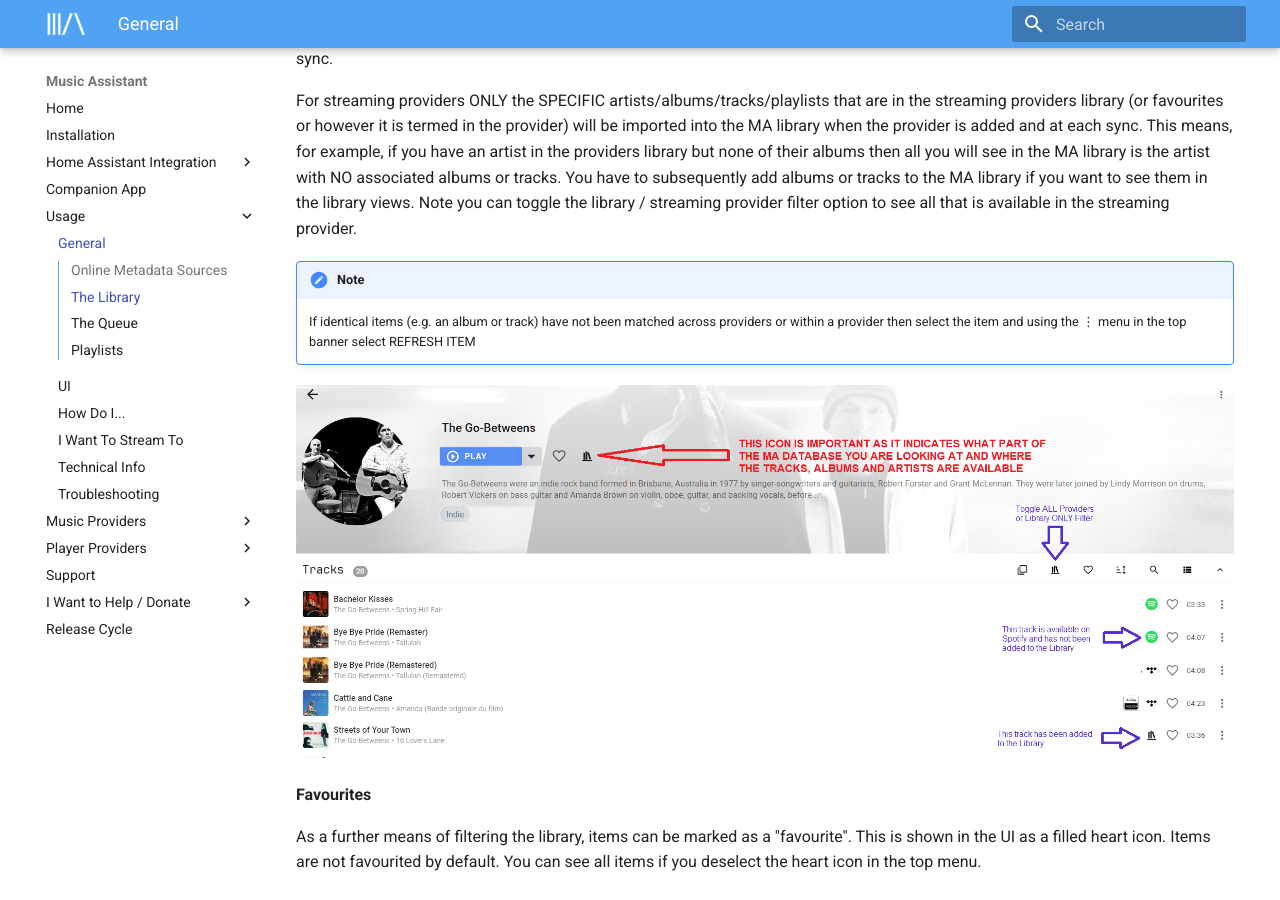
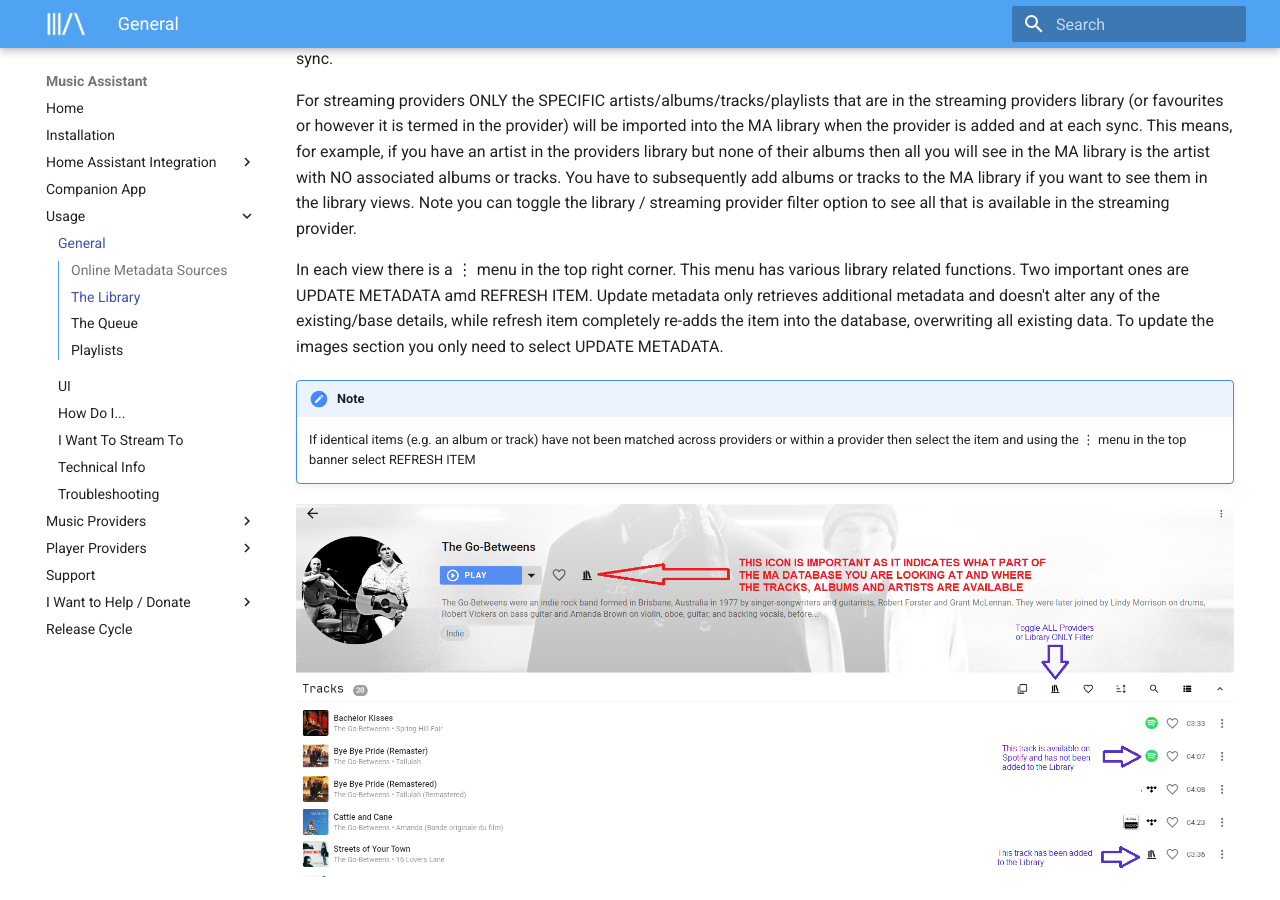
Before and after one commit to pwbriggs/music-assistant.github.io, an MkDocs documentation site: the page built from docs/usage.md, in a window 1280 px wide and 900 px high, scrolled down 613 px. Built offline with MkDocs 1.6.1 and Material for MkDocs 9.7.7, drawn with Linux system fonts in a browser that asks for light colours.

Commit message:
Add info re: update metadata

```diff
--- a/docs/usage.md
+++ b/docs/usage.md
@@ -19,6 +19,8 @@ The Music Assistant Library is a database containing details of the music which
 For local music providers all artists/albums/tracks/playlists are imported into the MA library when the provider is added and at each sync.
 
 For streaming providers ONLY the SPECIFIC artists/albums/tracks/playlists that are in the streaming providers library (or favourites or however it is termed in the provider) will be imported into the MA library when the provider is added and at each sync. This means, for example, if you have an artist in the providers library but none of their albums then all you will see in the MA library is the artist with NO associated albums or tracks. You have to subsequently add albums or tracks to the MA library if you want to see them in the library views. Note you can toggle the library / streaming provider filter option to see all that is available in the streaming provider.
+
+In each view there is a ⋮ menu in the top right corner. This menu has various library related functions. Two important ones are UPDATE METADATA amd REFRESH ITEM.  Update metadata only retrieves additional metadata and doesn't alter any of the existing/base details, while refresh item completely re-adds the item into the database, overwriting all existing data. To update the images section you only need to select UPDATE METADATA.
 
 !!! note
     If identical items (e.g. an album or track) have not been matched across providers or within a provider then select the item and using the ⋮ menu in the top banner select REFRESH ITEM
```
